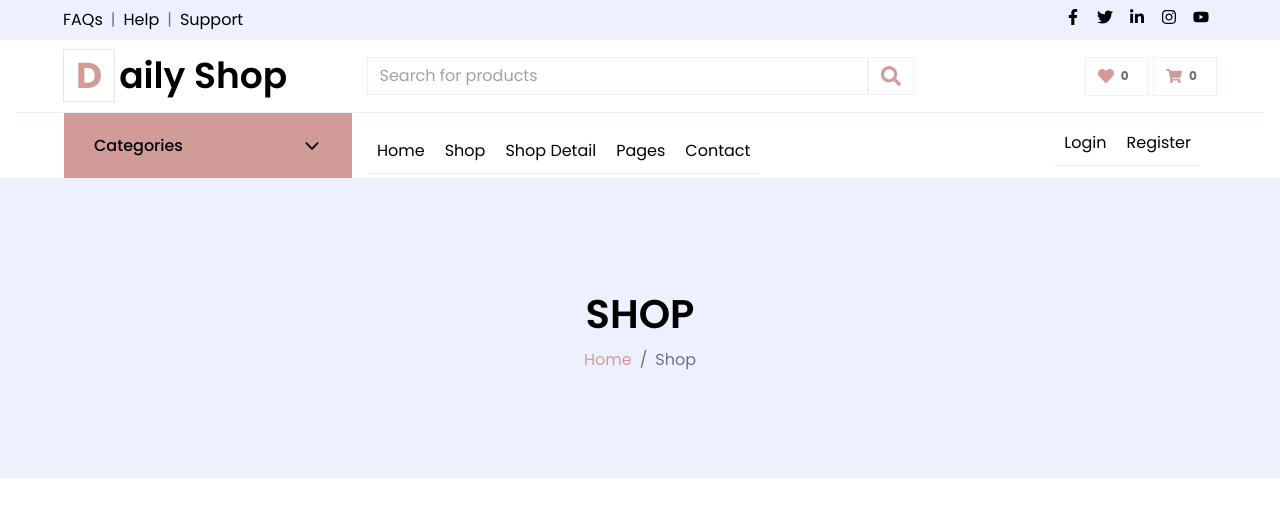
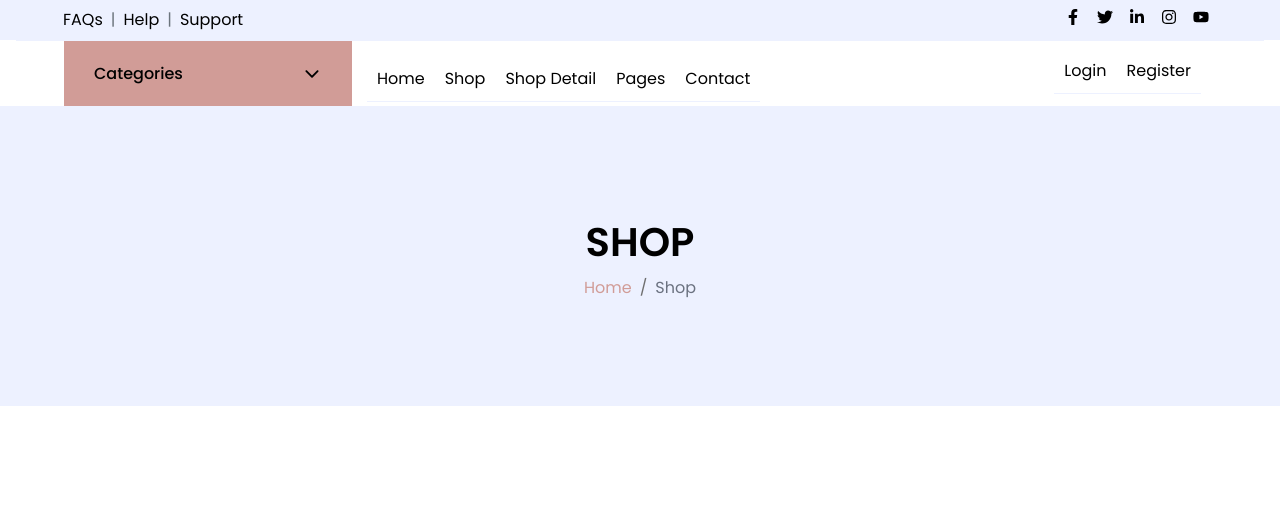
Before and after one commit to Mstfucrr/React-DailyShop, a React (Vite) app: page /shop in a window 1280 px wide. Shown: the top 516 px of the page. Built offline with nearby package versions, Linux system fonts and the light colour scheme.

Commit message:
Create and use separate components for searchbar and topbar

```diff
--- /dev/null
+++ b/src/components/Searchbar.tsx
@@ -0,0 +1,59 @@
+import React from 'react'
+import { FaHeart, FaSearch, FaShoppingCart } from 'react-icons/fa'
+import { useNavigate } from 'react-router-dom'
+
+const Searchbar = () => {
+
+    const navigate = useNavigate()
+    return (
+        <div className="px-[15px] mx-auto w-full">
+            <div className="grid grid-cols-12 items-center py-4 xl:px-12">
+                {/* col-lg-3 d-none d-lg-block */}
+                <div className="col-span-3 hidden lg:block">
+                    {/* text-decoration-none */}
+                    <a href="/" style={{ textDecoration: 'none' }}>
+                        <h1 className="m-0 font-semibold text-4xl text-black">
+                            <span className="text-primary font-bold border px-3 mr-1">D</span>
+                            aily Shop
+
+                        </h1>
+                    </a>
+                </div>
+                {/* col-lg-6 col-6 text-left */}
+                <div className="lg:col-span-6 col-span-6 text-left px-[15px]">
+                    <form action="">
+                        {/* input-group */}
+                        <div className="relative flex flex-wrap w-full">
+                            {/* form-control height calc(1.5em + 0.75rem + 2px) */}
+                            <input type="text" className="
+                    relative flex-[1_1_auto] block py-[.375rem] px-3 border border-solid border-secondary rounded-none
+                    h-[calc(1.5em + 0.75rem + 2px)] text-[#495057]
+                    focus:outline-none w-[1%]" placeholder='Search for products' />
+                            {/* input-group-append */}
+                            <div className="flex items-center ">
+                                <span className="text-primary px-3 py-2 rounded-none border border-solid border-secondary">
+                                    <FaSearch className="h-5 w-5" />
+                                </span>
+                            </div>
+                        </div>
+                    </form>
+                </div>
+                {/* col-lg-3 col-6 text-right */}
+                <div className="lg:col-span-3 col-span-6 text-right">
+                    <button className="border border-secondary inline-block text-center rounded-none select-none py-[.375rem] px-3 align-middle mr-1">
+                        <FaHeart className="h-4 w-4 inline-block text-primary" />
+                        <span className="inline-block py-[.25em] px-[.6em] font-bold text-[75%] relative -top-[1px]">0</span>
+                    </button>
+                    <button className="border border-secondary inline-block text-center rounded-none select-none py-[.375rem] px-3 align-middle"
+                        onClick={() => navigate('/cart')}
+                    >
+                        <FaShoppingCart className="h-4 w-4 inline-block text-primary" />
+                        <span className="inline-block py-[.25em] px-[.6em] font-bold text-[75%] relative -top-[1px]">0</span>
+                    </button>
+                </div>
+            </div>
+        </div>
+    )
+}
+
+export default Searchbar
--- a/src/components/Topbar.tsx
+++ b/src/components/Topbar.tsx
@@ -1,12 +1,12 @@
 import {
-    FaFacebookF, FaTwitter, FaLinkedinIn, FaInstagram, FaYoutube, FaSearch, FaHeart, FaShoppingCart
+    FaFacebookF, FaTwitter, FaLinkedinIn, FaInstagram, FaYoutube
 } from 'react-icons/fa'
 
 
 const Topbar = () => {
+
     return (
-        <>
-            <div className="w-full mx-auto px-[15px]">
+        <div className='px-[15px]'>
             {/* row bg-secondary py-2 px-xl-5 */}
             <div className="grid-cols-12 grid bg-secondary py-2 xl:px-[3rem] flex-wrap -mx-[15px]">
                 {/* col-lg-6 d-none d-lg-block */}
@@ -40,51 +40,8 @@
                     </div>
                 </div>
             </div>
-                <div className="grid grid-cols-12 items-center py-4 xl:px-12">
-                    {/* col-lg-3 d-none d-lg-block */}
-                    <div className="col-span-3 hidden lg:block">
-                        {/* text-decoration-none */}
-                        <a href="" style={{textDecoration: 'none'}}>
-                            <h1 className="m-0 font-semibold text-4xl text-black">
-                            <span className="text-primary font-bold border px-3 mr-1">D</span>
-                            aily Shop
 
-                            </h1>
-                        </a>
         </div>
-                    {/* col-lg-6 col-6 text-left */}
-                    <div className="lg:col-span-6 col-span-6 text-left px-[15px]">
-                            <form action="">
-                                {/* input-group */}
-                                <div className="relative flex flex-wrap w-full">
-                                    {/* form-control height calc(1.5em + 0.75rem + 2px) */}
-                                    <input type="text" className="
-                                    relative flex-[1_1_auto] block py-[.375rem] px-3 border border-solid border-secondary rounded-none
-                                    h-[calc(1.5em + 0.75rem + 2px)] text-[#495057]
-                                    focus:outline-none w-[1%]" placeholder='Search for products'/>
-                                    {/* input-group-append */}
-                                    <div className="flex items-center ">
-                                        <span className="text-primary px-3 py-2 rounded-none border border-solid border-secondary">
-                                            <FaSearch className="h-5 w-5" />
-                                        </span>
-                                    </div>
-                                </div>
-                            </form>
-                    </div>
-                    {/* col-lg-3 col-6 text-right */}
-                    <div className="lg:col-span-3 col-span-6 text-right">
-                        <button className="border border-secondary inline-block text-center rounded-none select-none py-[.375rem] px-3 align-middle mr-1">
-                            <FaHeart className="h-4 w-4 inline-block text-primary" />
-                            <span className="inline-block py-[.25em] px-[.6em] font-bold text-[75%] relative -top-[1px]">0</span>
-                        </button>
-                        <button className="border border-secondary inline-block text-center rounded-none select-none py-[.375rem] px-3 align-middle">
-                            <FaShoppingCart className="h-4 w-4 inline-block text-primary" />
-                            <span className="inline-block py-[.25em] px-[.6em] font-bold text-[75%] relative -top-[1px]">0</span>
-                        </button>
-                    </div>
-                </div>
-            </div>
-        </>
     )
 }
 
--- a/src/pages/Login/index.tsx
+++ b/src/pages/Login/index.tsx
@@ -1,6 +1,8 @@
 import { Link } from 'react-router-dom';
 import LoginForm from '@/components/auth/loginForm';
 import Navbar from '@/components/Navbar';
+import Searchbar from '@/components/Searchbar';
+import Topbar from '@/components/Topbar';
 
 type Props = {}
 
@@ -10,10 +12,12 @@
 
     return (
         <>
+            <Topbar />
+            <Searchbar />
             <Navbar />
 
             <div className='md:w-[500px] w-full h-auto md:my-0 pb-10 bg-white
-            border border-solid mx-auto md:mt-[150px] '>
+            border border-solid mx-auto md:mt-[110px] '>
                 <div className='py-7 bg-primary flex justify-center items-center mb-4'>
                     <h1 className='text-white md:text-4xl text-3xl font-bold text-center'>Login</h1>
                 </div>
--- a/src/pages/Register/index.tsx
+++ b/src/pages/Register/index.tsx
@@ -7,6 +7,7 @@
 import RegisterForm from '@/components/auth/registerForm';
 import Navbar from '@/components/Navbar';
 import Topbar from '@/components/Topbar';
+import Searchbar from '@/components/Searchbar';
 
 
 type Props = {}
@@ -16,9 +17,11 @@
 
   return (
     <>
+      <Topbar />
+      <Searchbar />
       <Navbar />
       <div className='md:w-[560px] w-full h-auto md:my-0 pb-10 bg-white
-      border border-solid mx-auto md:mt-[150px]'>
+      border border-solid mx-auto md:mt-[110px]'>
         <div className='py-7 bg-primary flex justify-center items-center mb-4'>
           <h1 className='text-white md:text-4xl text-3xl font-bold text-center'>Register</h1>
         </div>
--- a/src/pages/home/index.tsx
+++ b/src/pages/home/index.tsx
@@ -1,4 +1,5 @@
 import Navbar from '@/components/Navbar'
+import Searchbar from '@/components/Searchbar'
 import Topbar from '@/components/Topbar'
 import React from 'react'
 
@@ -8,6 +9,7 @@
   return (
     <>
       <Topbar />
+      <Searchbar />
       <Navbar />
     </>
   )
```
Lines whose indentation alone changed are shown as unchanged.
